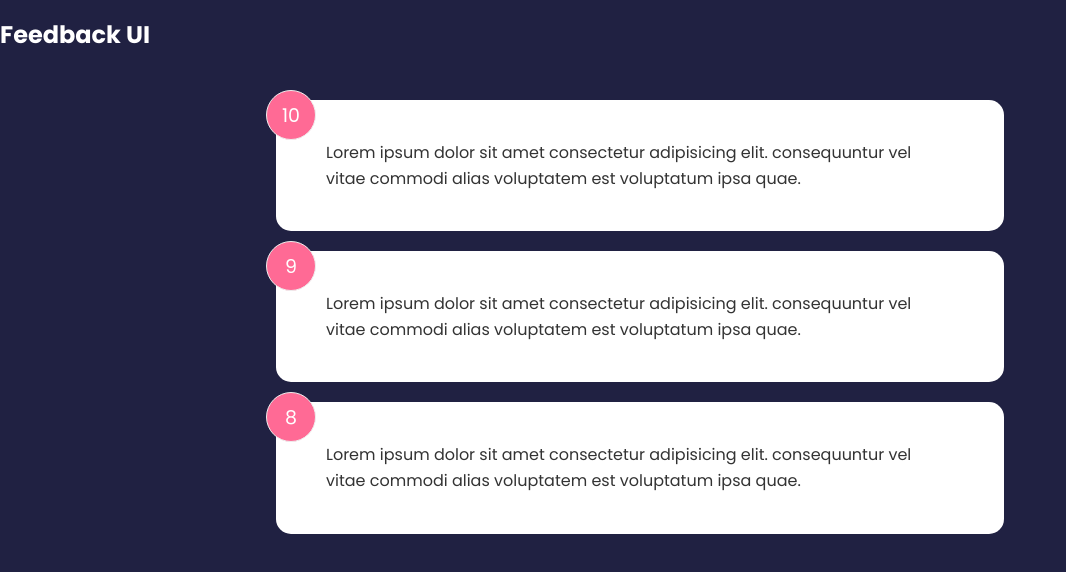
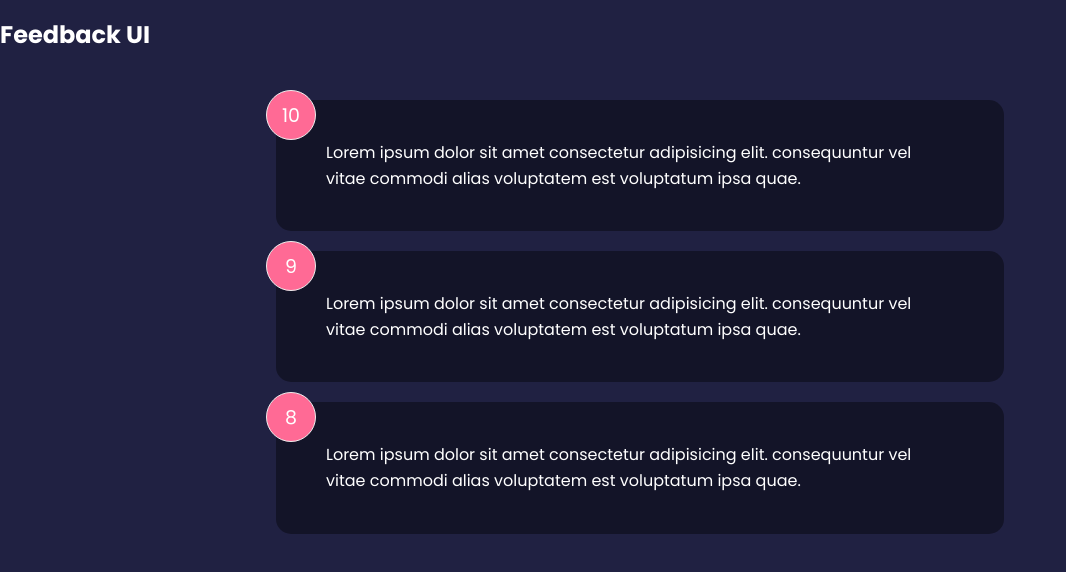
Before and after one commit to ESThing64/reviewer-react-app, a React (Create React App) app: page / in a window 1280 px wide. Shown: the top 572 px of the page, without its empty margins (0-1066 px from the left). Built offline with nearby package versions, Linux system fonts and the light colour scheme; the HTML template or start-up script is replaced by a standard one.

Commit message:
added dark mode

```diff
--- a/src/components/FeedbackItem.js
+++ b/src/components/FeedbackItem.js
@@ -1,16 +1,16 @@
 import React from 'react'
 import { useState } from 'react'
+import Card from './shared/Card'
 
 export default function FeedbackItem({item}) {
-    const [rating, setRating] = useState(7)
-    const [text, setText] = useState("This is an example of a feedback item")
+
 
 
     return (
-        <div className='card'>
+        <Card reverse='true'>
             <div className='num-display'>{item.rating}</div>
             <div className='text-display'>{item.text} </div>
 
-        </div>
+        </Card>
     )
 }
--- /dev/null
+++ b/src/components/shared/Card.jsx
@@ -0,0 +1,11 @@
+import React from 'react'
+
+function Card({children, reverse}) {
+    return (
+        <div className={`card ${reverse && 'reverse'} `}>
+            {children}
+        </div>
+    )
+}
+
+export default Card
```
